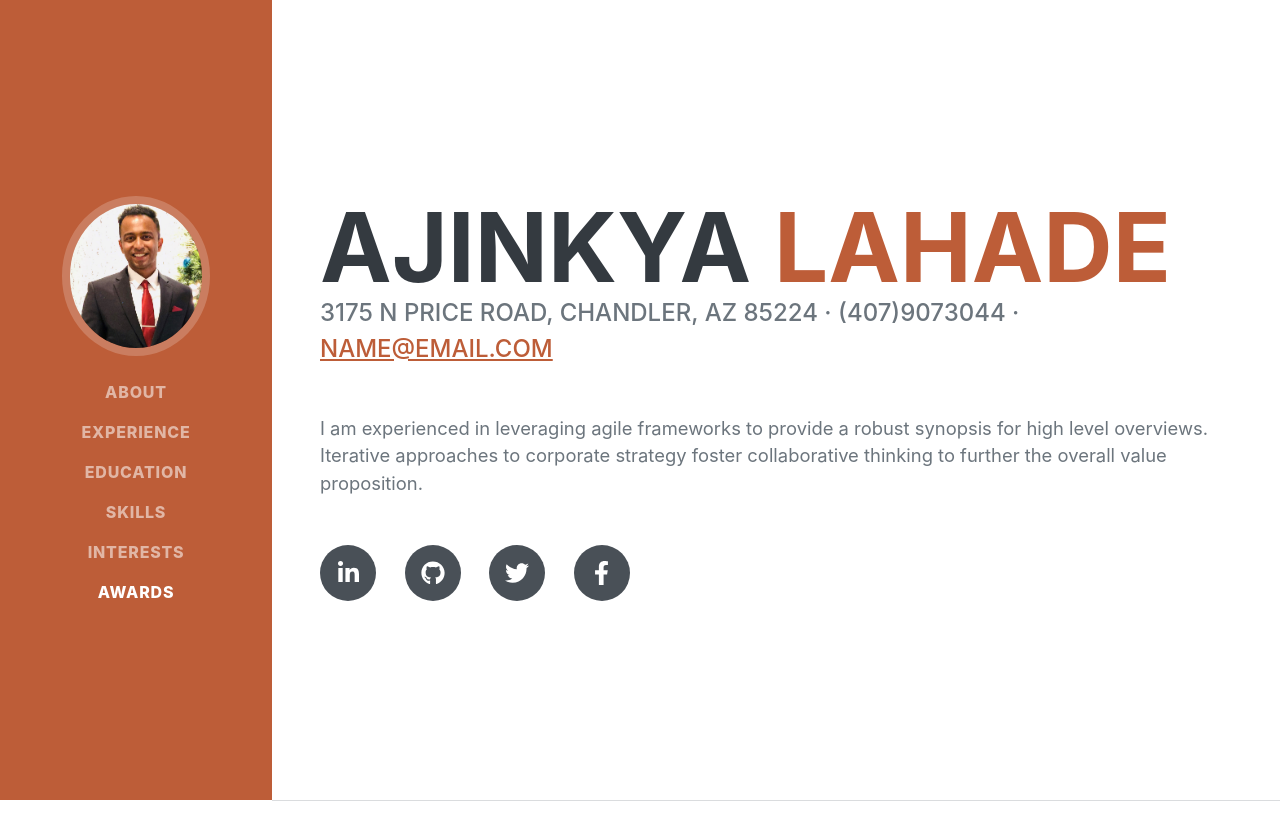
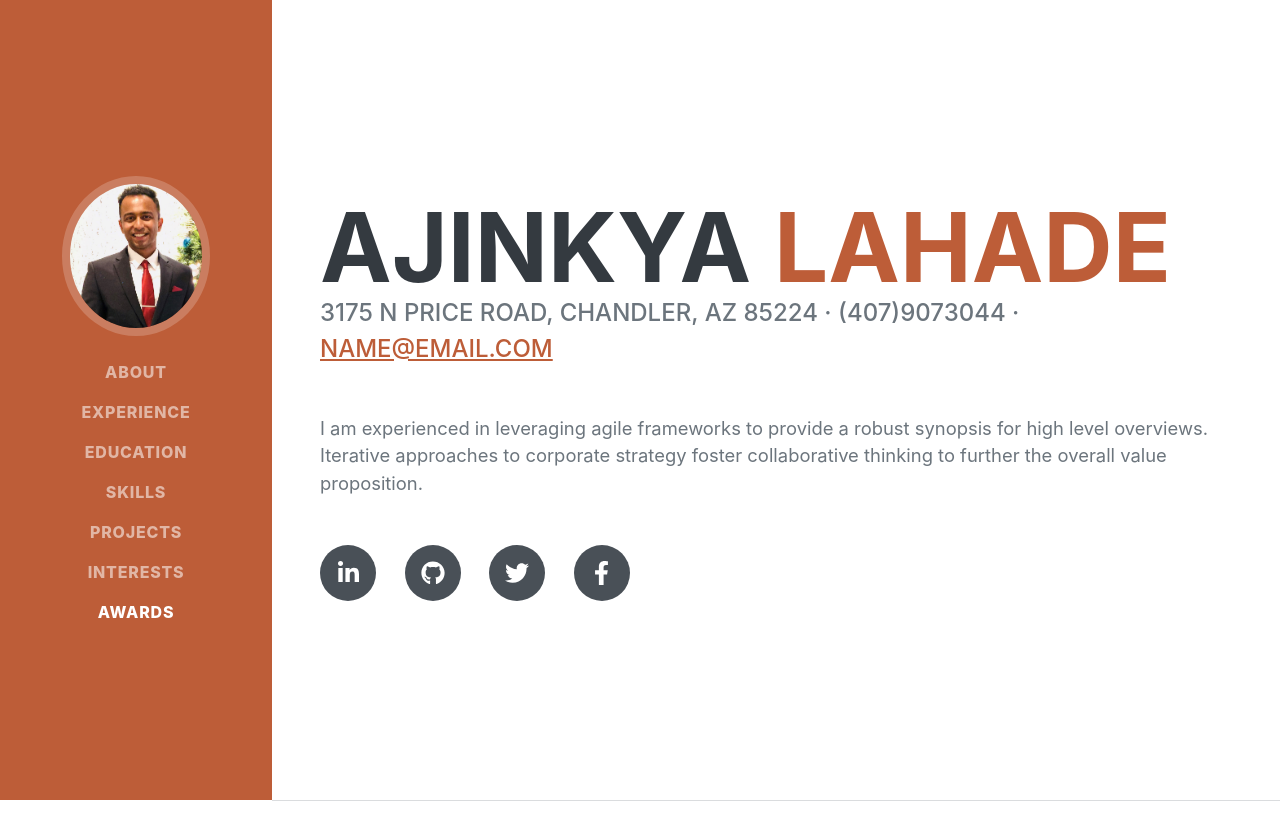
Before and after one commit to ajinkyalahade/Flask-AJ, a Flask app: page / in a window 1280 px wide. Shown: the top 817 px of the page. Run offline with Flask 2, Linux system fonts and the light colour scheme; some libraries are stand-ins or nearby versions; some web fonts are replaced.

Commit message:
One page resume home page;

```diff
--- a/templates/index.html
+++ b/templates/index.html
@@ -29,6 +29,7 @@
                     <li class="nav-item"><a class="nav-link js-scroll-trigger" href="#experience">Experience</a></li>
                     <li class="nav-item"><a class="nav-link js-scroll-trigger" href="#education">Education</a></li>
                     <li class="nav-item"><a class="nav-link js-scroll-trigger" href="#skills">Skills</a></li>
+                    <li class="nav-item"><a class="nav-link js-scroll-trigger" href="#projects">Projects</a></li>
                     <li class="nav-item"><a class="nav-link js-scroll-trigger" href="#interests">Interests</a></li>
                     <li class="nav-item"><a class="nav-link js-scroll-trigger" href="#awards">Awards</a></li>
                 </ul>
```
